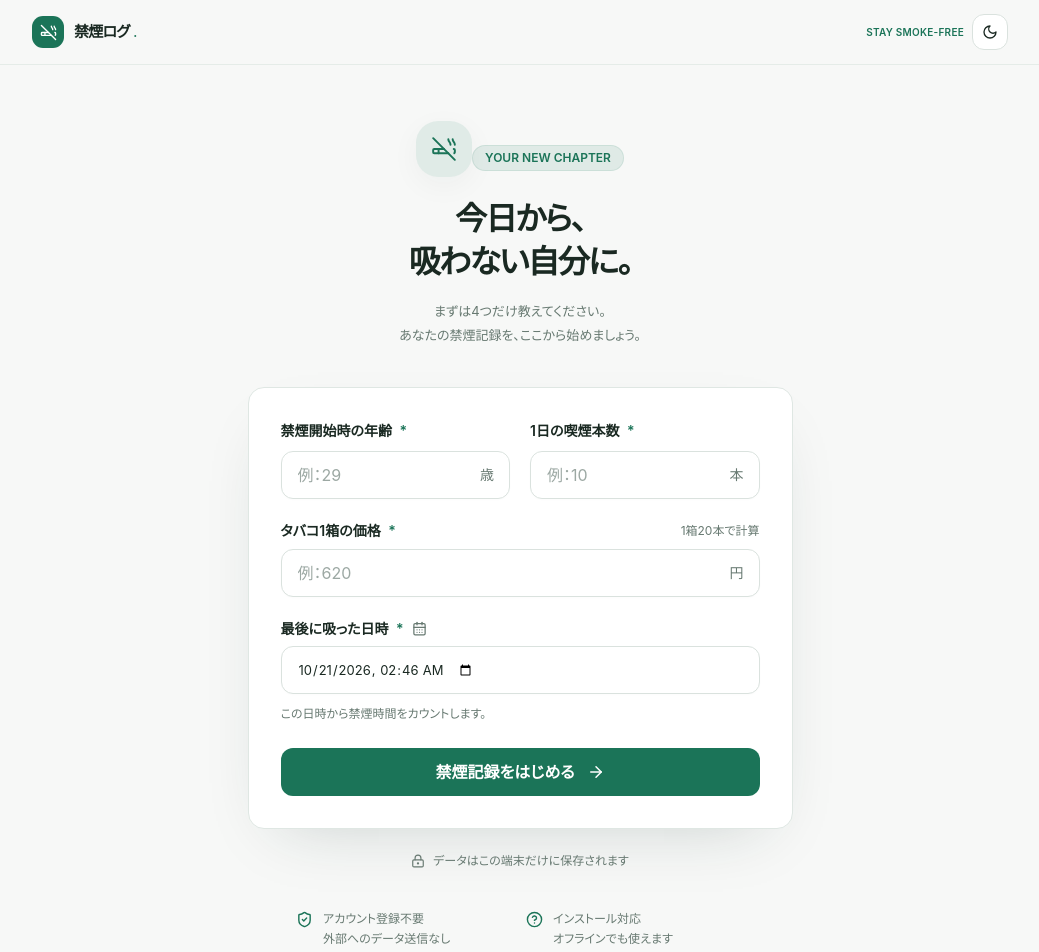
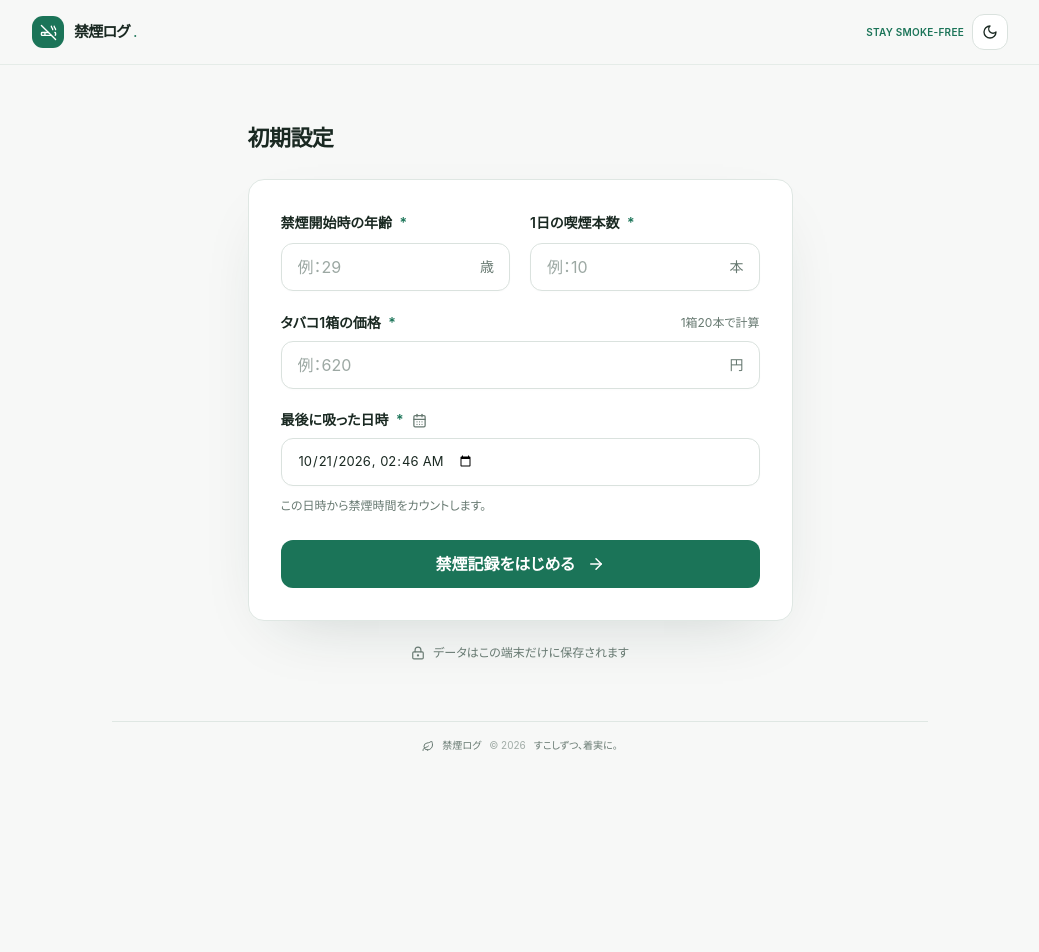
Before and after one commit to ShunsukeOta/no-smoking-tracker, a React (Vite) app: page / in a window 1280 px wide. Shown: the top 952 px of the page, without its empty margins (120-1159 px from the left). After the commit the page ends 800 px from the top, so only its background shows below. Built offline with nearby package versions, Linux system fonts and the light colour scheme.

Commit message:
chore: remove promotional copy from src/components/ProfileForm.tsx

```diff
--- a/src/components/ProfileForm.tsx
+++ b/src/components/ProfileForm.tsx
@@ -1,10 +1,9 @@
 import { useState, type FormEvent } from 'react'
-import { ArrowRight, CalendarDays, CigaretteOff, CircleHelp, LockKeyhole, ShieldCheck } from 'lucide-react'
+import { ArrowRight, CalendarDays, LockKeyhole } from 'lucide-react'
 import { Card, CardContent } from '@/components/ui/card'
 import { Button } from '@/components/ui/button'
 import { Input } from '@/components/ui/input'
 import { Label } from '@/components/ui/label'
-import { Badge } from '@/components/ui/badge'
 import { isValidProfile, toLocalDatetimeValue, type QuitProfile } from '@/lib/tracker'
 
 type Props = {
@@ -44,16 +43,7 @@ export default function ProfileForm({ initial, onSubmit, onCancel, error }: Prop
 
   return (
     <div className="mx-auto w-full max-w-[545px] animate-in">
-      {!initial && (
-        <div className="mb-8 text-center sm:mb-10">
-          <div className="mb-5 inline-flex h-14 w-14 items-center justify-center rounded-[22px] bg-primary/10 text-primary shadow-soft">
-            <CigaretteOff size={26} strokeWidth={1.8} />
-          </div>
-          <Badge variant="secondary" className="mb-4 border border-primary/10 bg-primary/10 px-3 py-1.5 text-primary">YOUR NEW CHAPTER</Badge>
-          <h1 className="text-[27px] font-bold leading-[1.35] tracking-[-.055em] sm:text-[32px]">今日から、<br />吸わない自分に。</h1>
-          <p className="mt-4 text-[13px] leading-6 text-muted-foreground">まずは4つだけ教えてください。<br />あなたの禁煙記録を、ここから始めましょう。</p>
-        </div>
-      )}
+      {!initial && <h1 className="mb-6 text-[22px] font-bold tracking-tight">初期設定</h1>}
 
       <Card className="overflow-hidden border-border shadow-float">
         <CardContent className="p-5 sm:p-8">
@@ -99,10 +89,6 @@ export default function ProfileForm({ initial, onSubmit, onCancel, error }: Prop
       <div className="mt-5 flex items-center justify-center gap-2 text-xs leading-6 text-muted-foreground">
         <LockKeyhole size={14} /> データはこの端末だけに保存されます
       </div>
-      {!initial && <div className="mx-auto mt-9 grid max-w-md grid-cols-2 gap-3 text-left">
-        <div className="flex items-start gap-2.5"><ShieldCheck size={17} className="mt-0.5 shrink-0 text-primary" /><p className="text-xs leading-5 text-muted-foreground">アカウント登録不要<br />外部へのデータ送信なし</p></div>
-        <div className="flex items-start gap-2.5"><CircleHelp size={17} className="mt-0.5 shrink-0 text-primary" /><p className="text-xs leading-5 text-muted-foreground">インストール対応<br />オフラインでも使えます</p></div>
-      </div>}
     </div>
   )
 }
```
